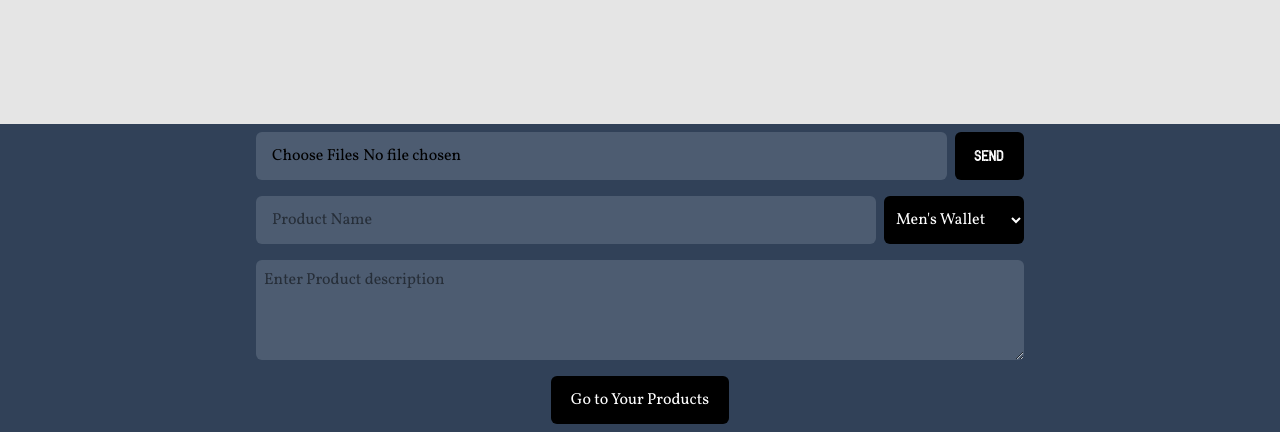
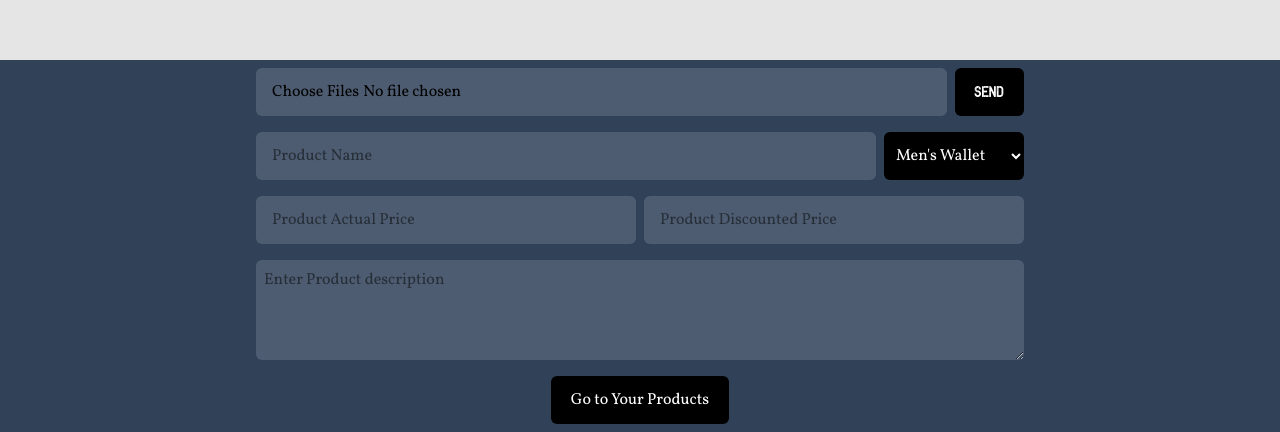
Before and after one commit to OfficialSubham/bondstore-backend, a React (Vite) app in the folder OwnerSite/: page / in a window 1280 px wide. Shown: the part 472-904 px from the top of the page. Built offline with nearby package versions, Linux system fonts and the light colour scheme; sample sign-in values are in the browser's storage; a web font is replaced by a local one.

Commit message:
Home page completed with actual and discounted price also with image size limitation

```diff
--- a/OwnerSite/package.json
+++ b/OwnerSite/package.json
@@ -10,6 +10,7 @@
     "preview": "vite preview"
   },
   "dependencies": {
+    "@codersubham/bond-store-types": "^1.1.0",
     "@tailwindcss/vite": "^4.1.12",
     "motion": "^12.23.12",
     "react": "^18.3.1",
--- a/OwnerSite/src/Pages/Home.tsx
+++ b/OwnerSite/src/Pages/Home.tsx
@@ -2,11 +2,11 @@ import { useState } from "react";
 import Images from "../components/images";
 import UploadImageInput from "../components/uploadImageInput";
 import { useNavigate } from "react-router-dom";
-
 const Home = () => {
   const navigate = useNavigate();
 
   const [images, setImages] = useState<File[]>([]);
+
   const handleFileChange = (e: React.ChangeEvent<HTMLInputElement>) => {
     if (!e.target.files) return;
     const file = Array.from(e.target.files);
@@ -41,6 +41,7 @@ const Home = () => {
         <div className="max-w-3xl flex gap-4 flex-col h-full mx-auto">
           <UploadImageInput
             category={category}
+            Image={images}
             handleFileChange={handleFileChange}
           />
           <button
--- a/OwnerSite/src/components/uploadImageInput.tsx
+++ b/OwnerSite/src/components/uploadImageInput.tsx
@@ -1,3 +1,6 @@
+import type { ProductCategory } from "@codersubham/bond-store-types";
+import { useState } from "react";
+
 interface CategoryType {
   categoryName: string;
   categoryType: string;
@@ -6,10 +9,40 @@ interface CategoryType {
 const UploadImageInput = ({
   handleFileChange,
   category,
+  Image,
 }: {
   handleFileChange: (e: React.ChangeEvent<HTMLInputElement>) => void;
   category: CategoryType[];
+  Image: File[];
 }) => {
+  const [productDetails, setProductDetails] = useState({
+    productName: "",
+    productDescription: "",
+    productAcutalPrice: "",
+    productDiscountedPrice: "",
+    productCategory: "menswallet" as ProductCategory,
+  });
+
+  const handleOnchange = (
+    e: React.ChangeEvent<
+      HTMLInputElement | HTMLTextAreaElement | HTMLSelectElement
+    >
+  ) => {
+    setProductDetails((prePro) => {
+      return {
+        ...prePro,
+        [e.target.name]: e.target.value,
+      };
+    });
+  };
+
+  const sendFile = () => {
+    Image.forEach((img) => {
+      if (img.size > 160000)
+        return alert("Please Give Image of size lesser than 160KB");
+    });
+  };
+
   return (
     <>
       <div className="flex gap-2 items-center">
@@ -20,7 +53,10 @@ const UploadImageInput = ({
           onChange={handleFileChange}
           className="bg-slate-300/18 w-full py-3 px-4 rounded-md"
         />
-        <button className="px-5 py-3 bg-black rounded-md text-white font-toreadore">
+        <button
+          className="px-5 py-3 bg-black rounded-md text-white font-toreadore"
+          onClick={sendFile}
+        >
           Send
         </button>
       </div>
@@ -28,16 +64,47 @@ const UploadImageInput = ({
         <input
           type="text"
           placeholder="Product Name"
+          name="productName"
+          value={productDetails.productName}
+          onChange={handleOnchange}
           className="bg-slate-300/18 w-full py-3 px-4 rounded-md"
         />
-        <select className="bg-black rounded-md text-white px-2" name="Category">
+        <select
+          className="bg-black rounded-md text-white px-2"
+          name="productCategory"
+          value={productDetails.productCategory}
+          onChange={handleOnchange}
+        >
           {category.map((cat) => {
-            return <option value={cat.categoryType}>{cat.categoryName}</option>;
+            return (
+              <option key={cat.categoryType} value={cat.categoryType}>
+                {cat.categoryName}
+              </option>
+            );
           })}
         </select>
       </div>
+      <div className="flex w-full gap-2 justify-start">
+        <input
+          type="number"
+          name="productAcutalPrice"
+          value={productDetails.productAcutalPrice}
+          onChange={handleOnchange}
+          placeholder="Product Actual Price"
+          className="bg-slate-300/18 w-full py-3 px-4 rounded-md"
+        />
+        <input
+          type="number"
+          name="productDiscountedPrice"
+          value={productDetails.productDiscountedPrice}
+          onChange={handleOnchange}
+          placeholder="Product Discounted Price"
+          className="bg-slate-300/18 w-full py-3 px-4 rounded-md"
+        />
+      </div>
       <textarea
-        name="desc"
+        name="productDescription"
+        onChange={handleOnchange}
         className="h-25 rounded-md w-full bg-slate-300/18 p-2"
         placeholder="Enter Product description"
       ></textarea>
```
Also changed, not shown: 1 other file (tests, documents, lock files or other folders).
